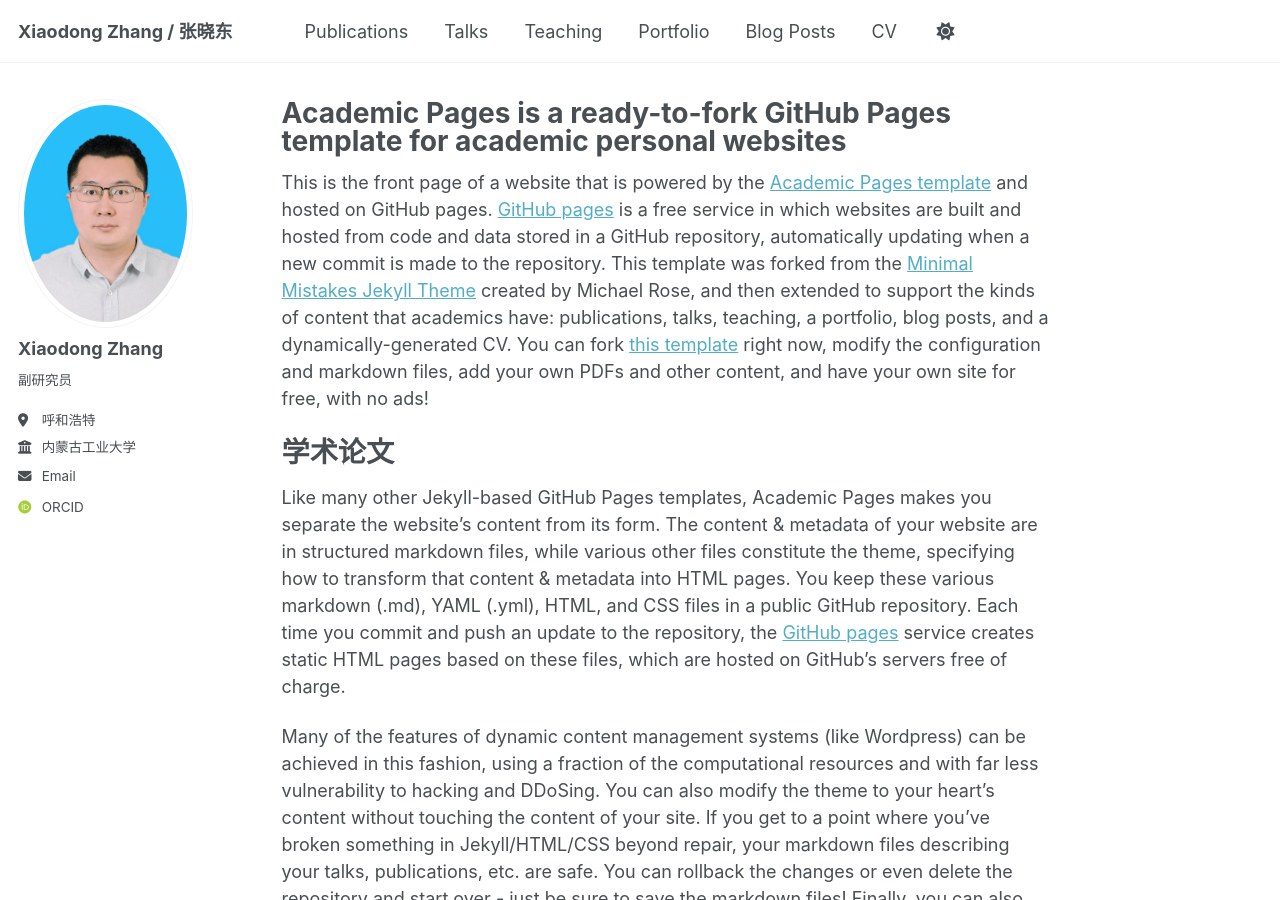
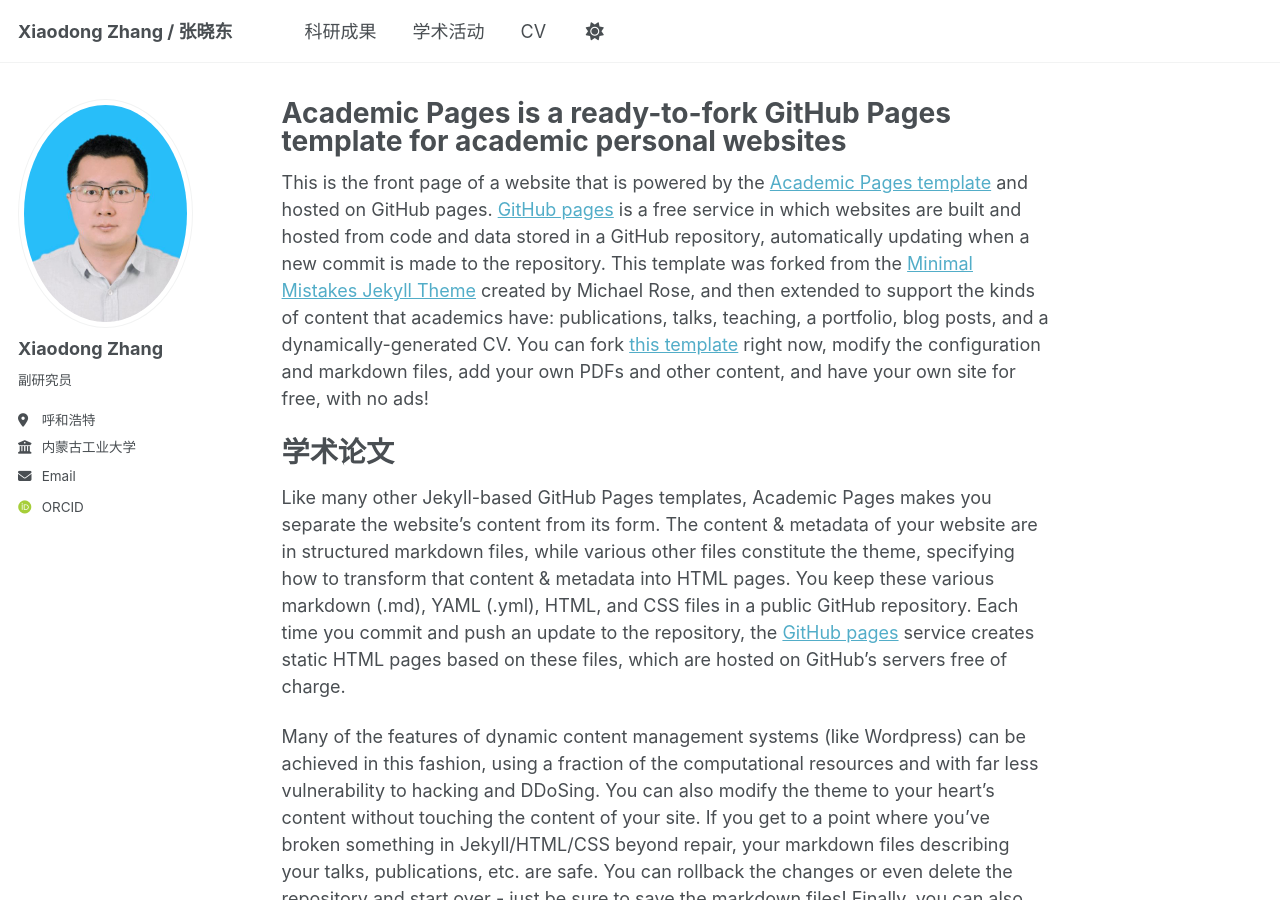
Before and after one commit to zhangxiaodong-imut/zhangxiaodong-imut.github.io, a Jekyll site: the page built from _pages/about.md, in a window 1280 px wide and 900 px high. Built offline with Jekyll 4.4.1, drawn with Linux system fonts in a browser that asks for light colours; some web fonts are replaced.

Commit message:
Update navigation.yml

```diff
--- a/_data/navigation.yml
+++ b/_data/navigation.yml
@@ -8,20 +8,20 @@
 #      Markdown formatted page while the second is generated using JSON.
 
 main:
-  - title: "Publications"
+  - title: "科研成果"
     url: /publications/
 
-  - title: "Talks"
+  - title: "学术活动"
     url: /talks/
 
-  - title: "Teaching"
-    url: /teaching/
+  # - title: "Teaching"
+  #   url: /teaching/
 
-  - title: "Portfolio"
-    url: /portfolio/
+  # - title: "Portfolio"
+  #   url: /portfolio/
 
-  - title: "Blog Posts"
-    url: /year-archive/
+  # - title: "Blog Posts"
+  #   url: /year-archive/
 
   - title: "CV"
     url: /cv/
```
